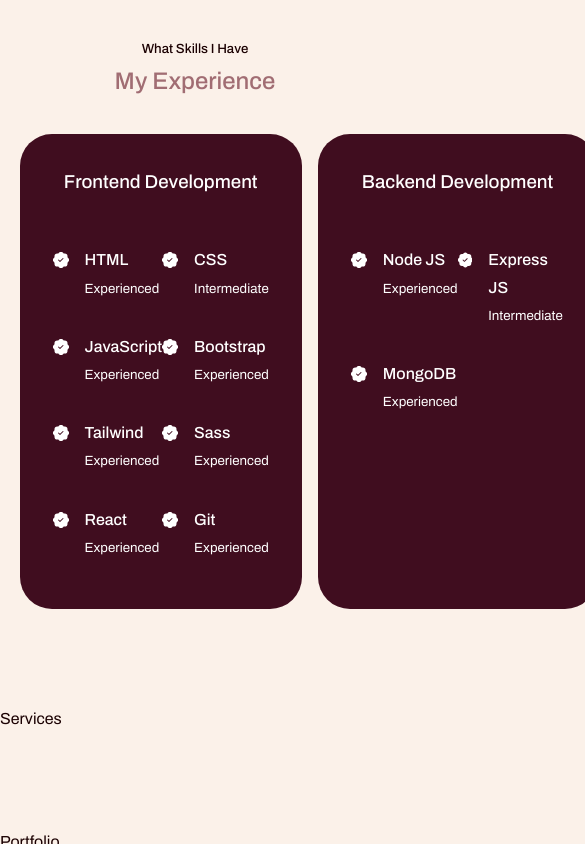
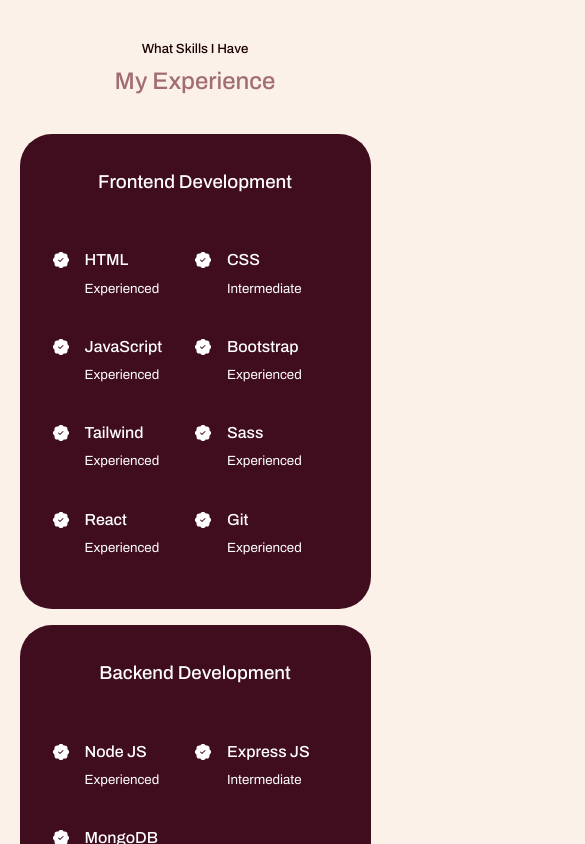
Before and after one commit to Boye95/boye-portfolio, a React (Create React App) app: page / in a window 390 px wide. Shown: the part 2260-3104 px from the top of the page, 585 px wide, since content can reach past the window. Built offline with nearby package versions, Linux system fonts and the light colour scheme.

Commit message:
add experience section media query

```diff
--- a/src/components/Experience/Experience.scss
+++ b/src/components/Experience/Experience.scss
@@ -70,7 +70,7 @@
 // Media Queries (MD)
 @media screen and (max-width: 1024px) {
     .experience__container {
-        width: 80%;
+        grid-template-columns: 1fr;
 
         >div {
             width: 80%;
@@ -89,7 +89,6 @@
 // Media Queries (SD)
 @media screen and (max-width: 600px) {
     .experience__container {
-        width: 90%;
         gap: 1rem;
 
         >div {
```
